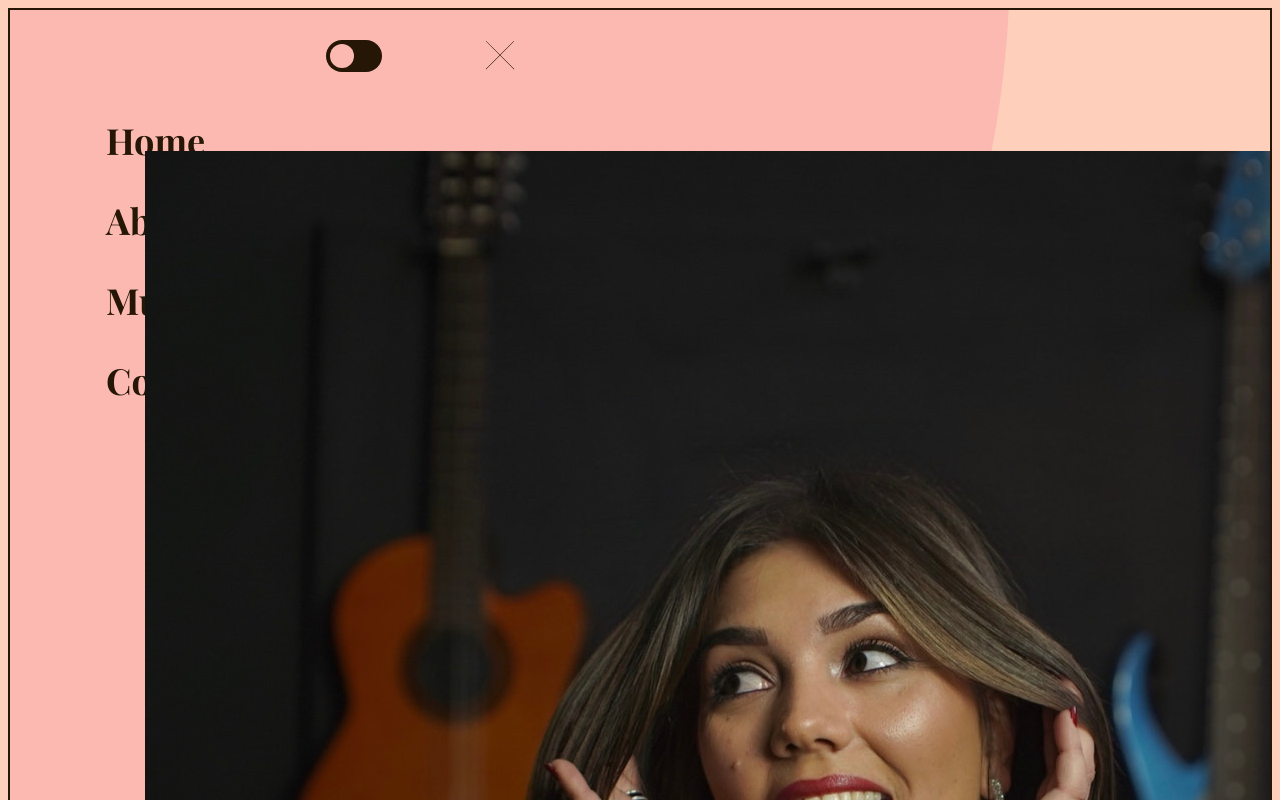
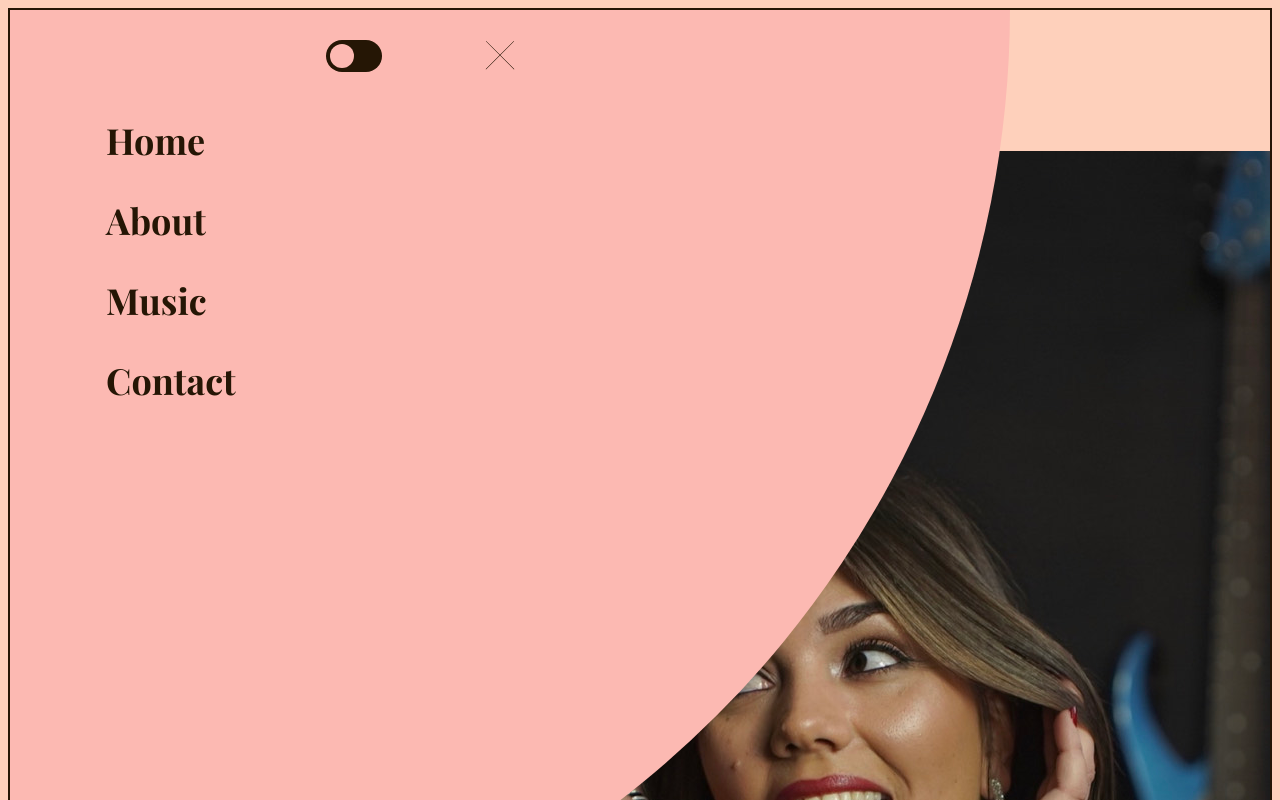
Before and after one commit to xScafu/sito-stefania-mancuso, a React (Vite) app: page / in a window 1280 px wide. Both pictures are taken after a click on the button 500 px from the left and 46 px from the top of the page. Shown: the top 800 px of the page. Built offline with nearby package versions, Linux system fonts and the light colour scheme; a web font is replaced by a local one.

Commit message:
menu fixed

```diff
--- a/src/components/Navbar.jsx
+++ b/src/components/Navbar.jsx
@@ -4,7 +4,7 @@ import Menu from "./ui/navbar/Menu";
 
 export default function Navbar() {
   return (
-    <div className="sticky">
+    <div className="relative">
       <Menu />
       <div className="flex justify-center bg-apricot dark:bg-englishViolet">
         <div>
--- a/src/components/ui/navbar/Menu.jsx
+++ b/src/components/ui/navbar/Menu.jsx
@@ -25,9 +25,9 @@ export default function Menu() {
       gsap.to(".circle", {
         duration: 0.8,
         attr: { r: 0 },
-        onComplete: () => {
-          setHideMenu("hidden"); // Nascondi il menu
-        },
+        // onComplete: () => {
+        //   setHideMenu("hidden"); // Nascondi il menu
+        // },
       });
       gsap.to(".menu", { duration: 0.3, x: 0 });
       gsap.to(".switcher", { duration: 0.5, x: -500 });
@@ -57,10 +57,16 @@ export default function Menu() {
           </a>
         </section>
         <div className={`w-full h-[105vh] ${hideMenu} relative z-10`}>
-          <svg width="100vw" height="auto">
+          <svg
+            xmlns="http://www.w3.org/2000/svg"
+            width="100vw"
+            height="auto"
+            cx={0}
+            cy={0}
+          >
             <circle
               r={0}
-              className="absolute fill-melon dark:fill-darkPurple circle"
+              className="absolute translate-y-12 z-40 fill-melon dark:fill-darkPurple circle"
             />
           </svg>
         </div>
--- a/src/main.jsx
+++ b/src/main.jsx
@@ -8,7 +8,7 @@ import { Provider } from "react-redux";
 createRoot(document.getElementById("root")).render(
   <StrictMode>
     <Provider store={store}>
-      <div className=" ">
+      <div className="relative">
         <App />
       </div>
     </Provider>
```
